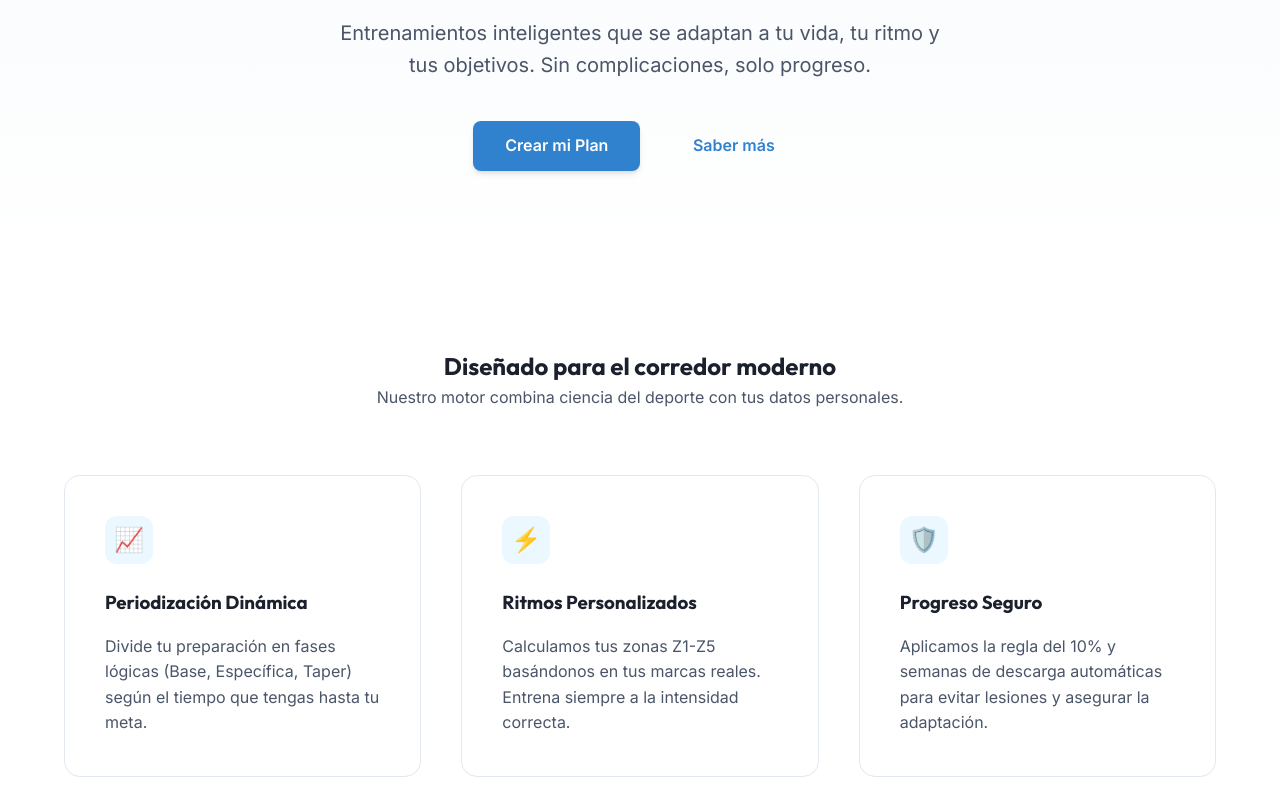
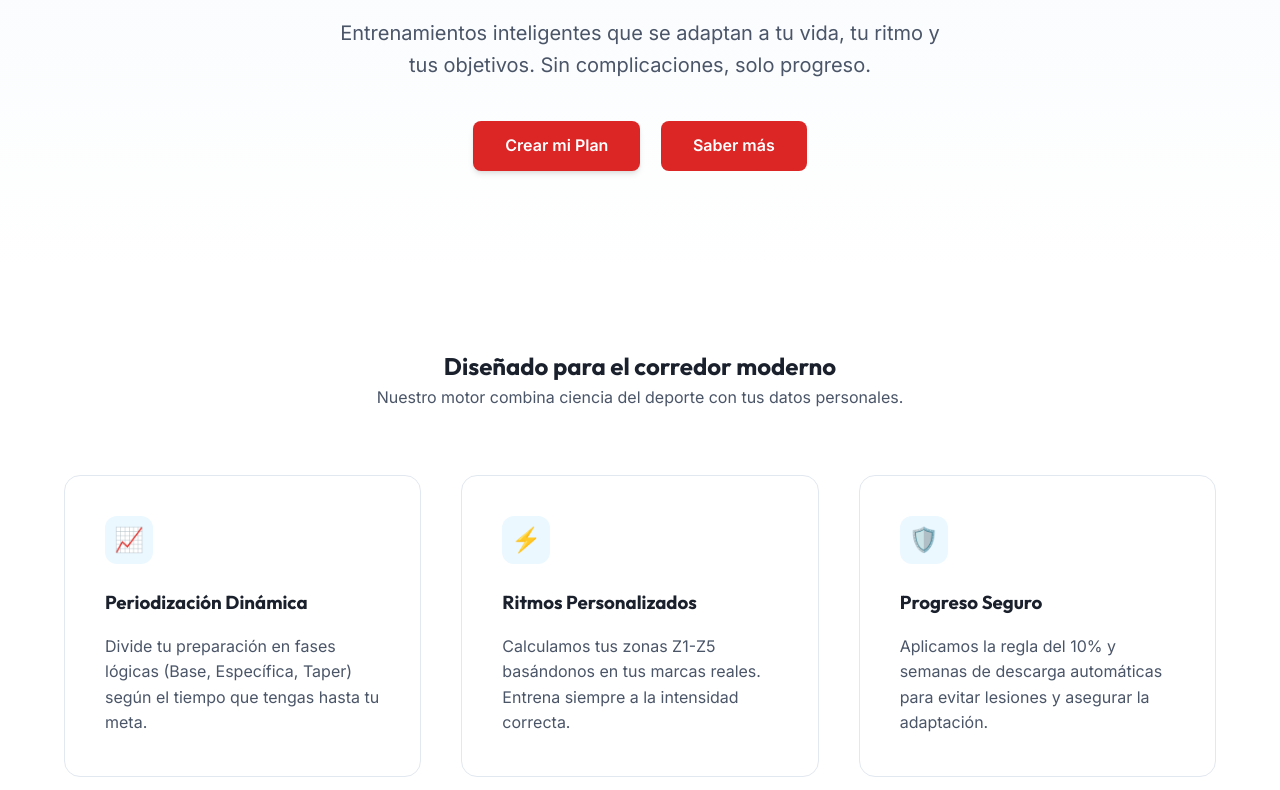
Before and after one commit to SergioPaton/app-seguimiento, a plain HTML site: page app-seguimiento-cliente/client/index.html in a window 1280 px wide. Shown: the part 291-1081 px from the top of the page. Drawn offline with Linux system fonts and the light colour scheme.

Commit message:
style: cambia el color de los botones a rojo
Co-authored-by: aider (openrouter/openrouter/free) <aider@aider.chat>

```diff
--- a/app-seguimiento-cliente/client/index.html
+++ b/app-seguimiento-cliente/client/index.html
@@ -15,6 +15,15 @@
 
   <!-- Enlace a la hoja de estilos general de la aplicación -->
   <link rel="stylesheet" href="./style.css">
+
+  <!-- Sobrescritura del color de botones a rojo -->
+  <style>
+    .btn,
+    .btn-primary {
+      background-color: #dc2626 !important;
+      color: white !important;
+    }
+  </style>
 </head>
 
 <body>
```
Also changed, not shown: app-seguimiento-cliente/client/dashboard.html (+8 -1 lines).
